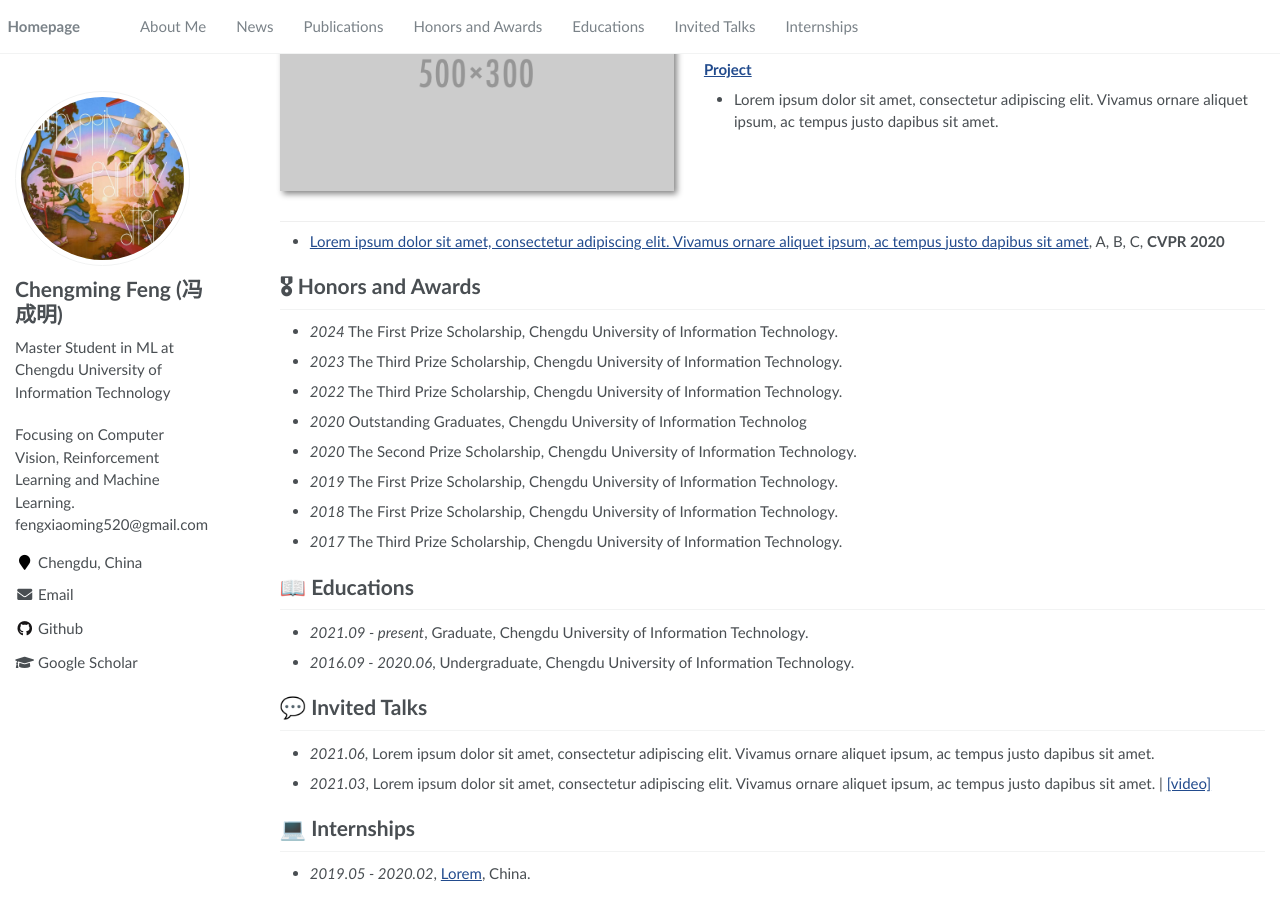
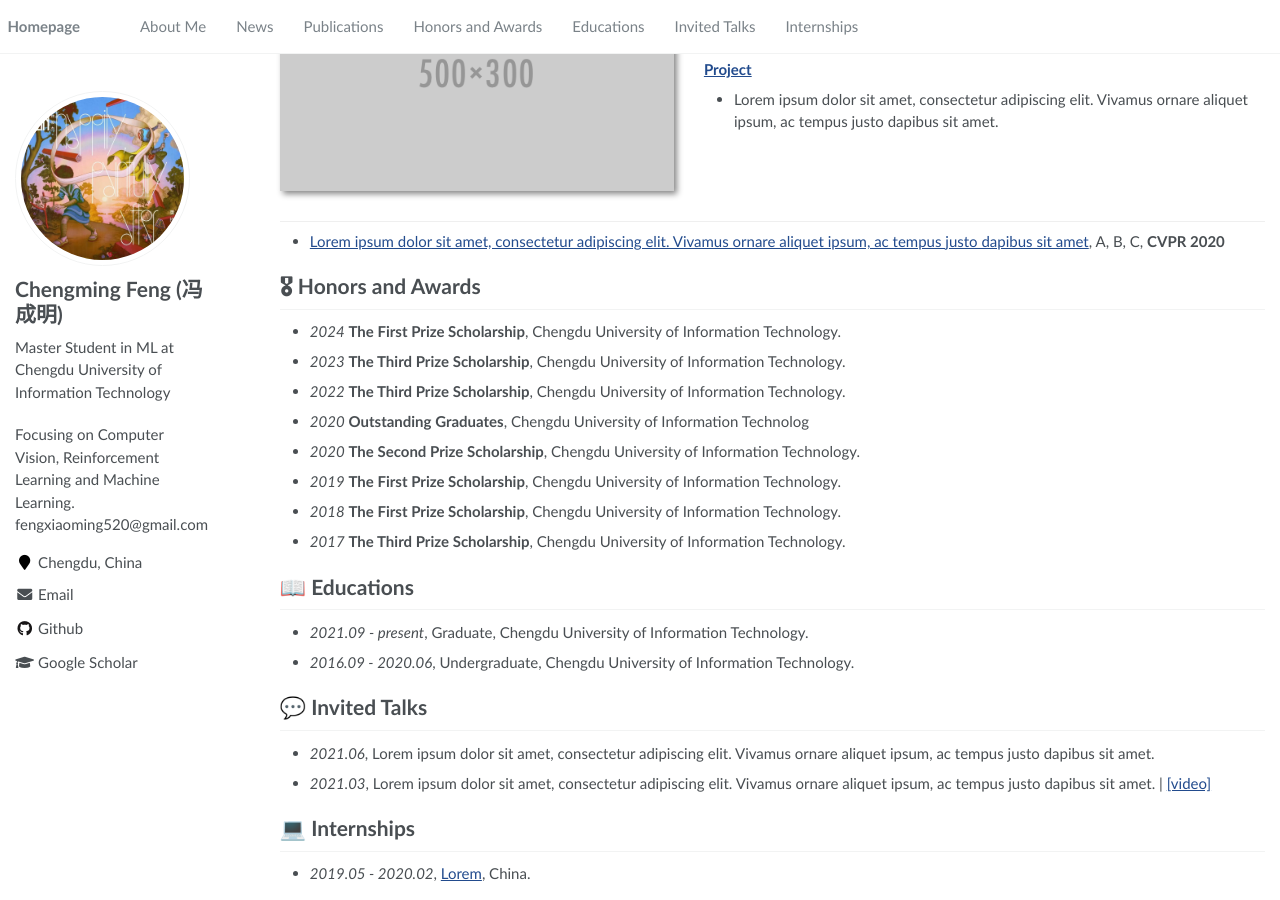
Before and after one commit to fengxiaoming520/fengxiaoming520.github.io, a Jekyll site: the page built from _pages/about.md, in a window 1280 px wide and 900 px high, scrolled down 551 px. Built offline with Jekyll 4.4.1, drawn with Linux system fonts in a browser that asks for light colours.

```diff
--- a/_pages/about.md
+++ b/_pages/about.md
@@ -43,14 +43,14 @@ My research interest includes neural machine translation and computer vision. I
 - [Lorem ipsum dolor sit amet, consectetur adipiscing elit. Vivamus ornare aliquet ipsum, ac tempus justo dapibus sit amet](https://github.com), A, B, C, **CVPR 2020**
 
 # 🎖 Honors and Awards
-- *2024* The First Prize Scholarship, Chengdu University of Information Technology.
-- *2023* The Third Prize Scholarship, Chengdu University of Information Technology.
-- *2022* The Third Prize Scholarship, Chengdu University of Information Technology.
-- *2020* Outstanding Graduates, Chengdu University of Information Technolog
-- *2020* The Second Prize Scholarship, Chengdu University of Information Technology.
-- *2019* The First Prize Scholarship, Chengdu University of Information Technology.
-- *2018* The First Prize Scholarship, Chengdu University of Information Technology.
-- *2017* The Third Prize Scholarship, Chengdu University of Information Technology.
+- *2024* **The First Prize Scholarship**, Chengdu University of Information Technology.
+- *2023* **The Third Prize Scholarship**, Chengdu University of Information Technology.
+- *2022* **The Third Prize Scholarship**, Chengdu University of Information Technology.
+- *2020* **Outstanding Graduates**, Chengdu University of Information Technolog
+- *2020* **The Second Prize Scholarship**, Chengdu University of Information Technology.
+- *2019* **The First Prize Scholarship**, Chengdu University of Information Technology.
+- *2018* **The First Prize Scholarship**, Chengdu University of Information Technology.
+- *2017* **The Third Prize Scholarship**, Chengdu University of Information Technology.
 
 # 📖 Educations
 - *2021.09 - present*, Graduate, Chengdu University of Information Technology.
```
